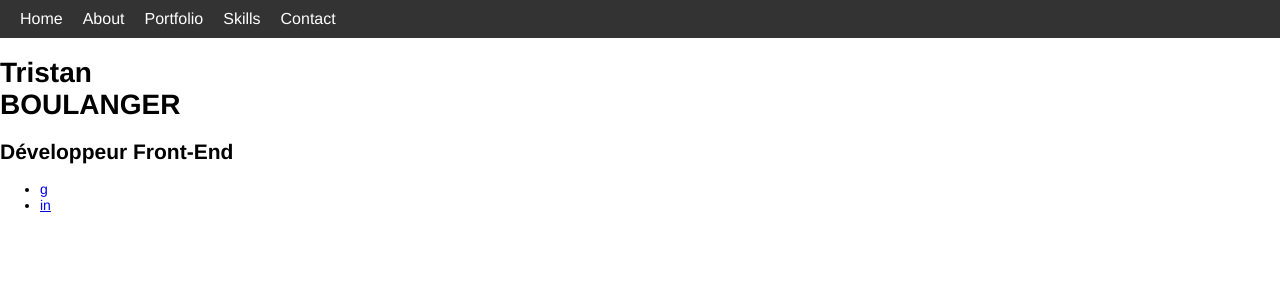
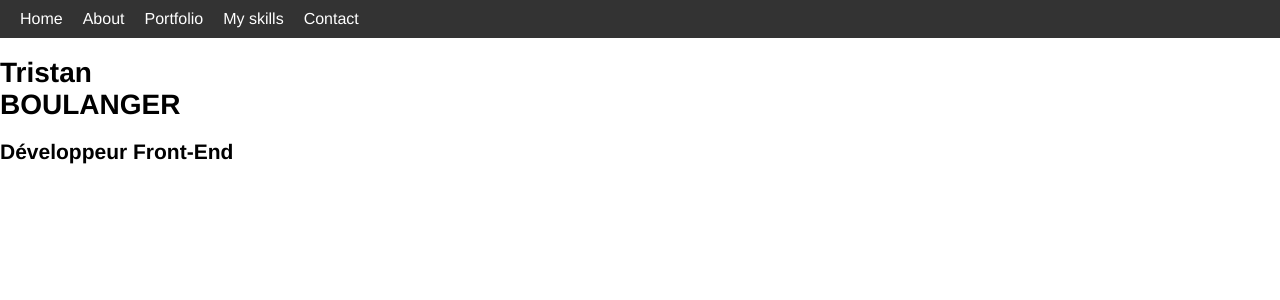
Before and after one commit to TristanBlg/portfolio, a React app: page / in a window 1280 px wide. Shown: the top 300 px of the page. Built offline with nearby package versions, Linux system fonts and the light colour scheme; the HTML template or start-up script is replaced by a standard one.

Commit message:
Adding Flow & EsLint

```diff
--- a/src/components/Header.js
+++ b/src/components/Header.js
@@ -1,6 +1,12 @@
-import React from 'react'
+// @flow
 
+import * as React from 'react'
 import css from './styles.scss'
+
+type Props = {
+	links: Array<Object>,
+	infos: Object
+};
 
 const navbarLinks = [
 	{
@@ -16,7 +22,7 @@ const navbarLinks = [
 		url: "#"
 	},
 	{
-		name: "Skills",
+		name: "My skills",
 		url: "#"
 	},
 	{
@@ -24,21 +30,11 @@ const navbarLinks = [
 		url: "#"
 	}
 ]
-const infos = {
+const me = {
 	firstname: "Tristan",
 	lastname: "BOULANGER",
 	job: "Développeur Front-End"
 }
-const sidebarLinks = [
-	{
-		name: "g",
-		url: "#"
-	},
-	{
-		name: "in",
-		url: "#"
-	}
-]
 
 function Navbar(props){
 	const links = props.links
@@ -52,34 +48,22 @@ function Navbar(props){
 	)
 }
 function Infos(props){
-	const infos = props.infos
-
+	const me = props.infos
 	return (
 		<div className="infos">
-			<h1 className="infos__name"><span className="infos__name-firstname">{infos.firstname}</span><br/><span className="infos__name-lastname">{infos.lastname}</span></h1>
-			<h2 className="infos__job">{infos.job}</h2>
+			<h1 className="infos__name"><span className="infos__name-firstname">{me.firstname}</span><br/><span className="infos__name-lastname">{me.lastname}</span></h1>
+			<h2 className="infos__job">{me.job}</h2>
 		</div>
 	)
 }
-function Sidebar(props){
-	const links = props.links
-	const listLinks = links.map((link, index) =>
-		<li className="sidebar__item" key={index}>
-			<a className="sidebar__item-link" href={link.url}>{link.name}</a>
-		</li>
-	)
-	return (
-		<ul className="sidebar">{listLinks}</ul>
-	)
-}
 
-export default class Header extends React.Component {
+export default class Header extends React.Component<Props> {
 	render() {
+		const {links, infos} = this.props;
 		return(
 			<header className="header">
 				<Navbar links={navbarLinks} />
-				<Infos infos={infos} />
-				<Sidebar links={sidebarLinks} />
+				<Infos infos={me} />
 			</header>
 		)
 	}
--- a/webpack.config.js
+++ b/webpack.config.js
@@ -2,7 +2,7 @@ const path                  = require('path')
 const webpack               = require('webpack')
 const dev                   = process.env.NODE_ENV === "dev"
 const ExtractTextPlugin     = require("extract-text-webpack-plugin")
-// const BabiliPlugin          = require("babili-webpack-plugin")
+const UglifyJSPlugin        = require('uglifyjs-webpack-plugin')
 
 let cssLoaders = [
     { loader: 'css-loader', options: { importLoaders: 1, minimize: !dev } }
@@ -20,7 +20,7 @@ if(!dev) {
 
 let config = {
     entry: {
-        app: './src/App.js'
+        app: './src/App'
     },
     output: {
         filename: '[name].js',
@@ -34,6 +34,12 @@ let config = {
     },
     module: {
         rules: [
+            {
+                enforce: "pre",
+                test: /\.(js|jsx)$/,
+                exclude: /(node_modules)/,
+                use: ['eslint-loader']
+            },
             {
                 test: /\.(js|jsx)$/,
                 exclude: /(node_modules)/,
@@ -67,8 +73,8 @@ let config = {
     ]
 }
 
-// if(!dev) {
-//     config.plugins.push(new BabiliPlugin())
-// }
+if(!dev) {
+    config.plugins.push(new UglifyJSPlugin())
+}
 
 module.exports = config
```
Also changed, not shown: package.json (+19 -4 lines), .babelrc, 4 other files (tests, documents, lock files or other folders).
